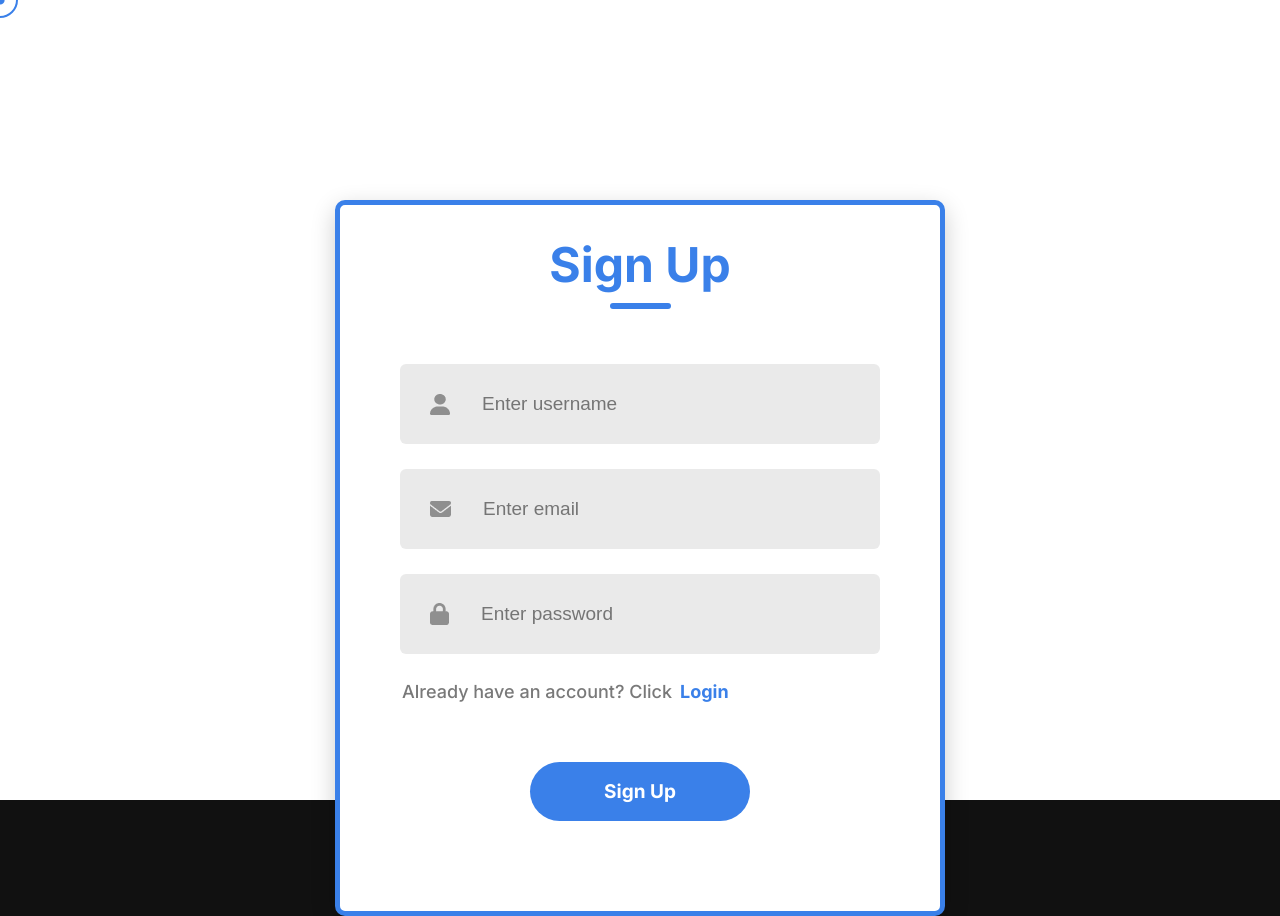
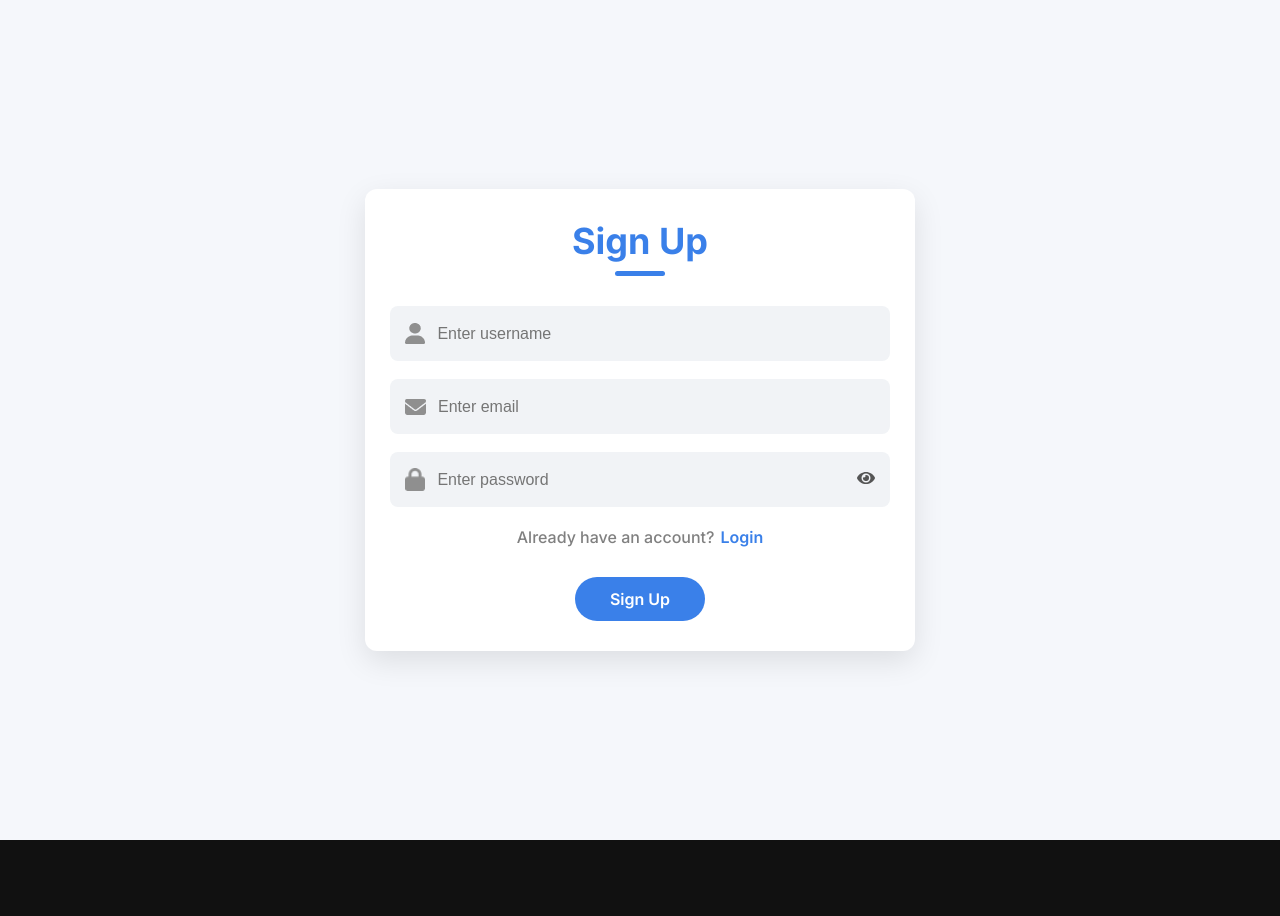
Before and after one commit to prakarti29prabhakar2005/coinpulse, a React (Vite) app in the folder frontend/: page /register in a window 1280 px wide. After the commit the page ends 840 px from the top, so only its background shows below. Built offline with nearby package versions, Linux system fonts and the light colour scheme.

Commit message:
Cursor animation removed

```diff
--- a/frontend/package.json
+++ b/frontend/package.json
@@ -21,6 +21,7 @@
     "react": "^19.2.0",
     "react-chartjs-2": "^5.3.1",
     "react-dom": "^19.2.0",
+    "react-icons": "^5.6.0",
     "react-router-dom": "^7.13.1",
     "react-toastify": "^11.0.5"
   },
--- a/frontend/src/App.jsx
+++ b/frontend/src/App.jsx
@@ -8,7 +8,6 @@ import Home from "./pages/Home";
 import Watchlist from "./pages/Watchlist.jsx";
 import { ToastContainer } from "react-toastify";
 import "react-toastify/dist/ReactToastify.css";
-import { useEffect } from "react";
 import LoginSignup from "./components/LoginSignup/LoginSignup.jsx";
 
 function App() {
@@ -20,47 +19,8 @@ function App() {
     },
   });
 
-  useEffect(() => {
-    const cursor = document.getElementById("cursor");
-    const cursorPointer = document.getElementById("cursor-pointer");
-    if (!cursor || !cursorPointer) return;
-
-    const onMouseMove = (e) => {
-      cursor.style.left = e.clientX + "px";
-      cursor.style.top = e.clientY + "px";
-      cursorPointer.style.left = e.clientX + "px";
-      cursorPointer.style.top = e.clientY + "px";
-    };
-
-    const onMouseDown = () => {
-      cursor.style.height = "0.5rem";
-      cursor.style.width = "0.5rem";
-      cursorPointer.style.height = "3rem";
-      cursorPointer.style.width = "3rem";
-    };
-
-    const onMouseUp = () => {
-      cursor.style.height = "0.3rem";
-      cursor.style.width = "0.3rem";
-      cursorPointer.style.height = "2rem";
-      cursorPointer.style.width = "2rem";
-    };
-
-    document.body.addEventListener("mousemove", onMouseMove);
-    document.body.addEventListener("mousedown", onMouseDown);
-    document.body.addEventListener("mouseup", onMouseUp);
-
-    return () => {
-      document.body.removeEventListener("mousemove", onMouseMove);
-      document.body.removeEventListener("mousedown", onMouseDown);
-      document.body.removeEventListener("mouseup", onMouseUp);
-    };
-  }, []);
-
   return (
     <div className="App">
-      <div className="cursor" id="cursor" />
-      <div className="cursor-pointer" id="cursor-pointer" />
       <ToastContainer />
       <ThemeProvider theme={theme}>
         <BrowserRouter>
--- a/frontend/src/components/Dashboard/Pagination/index.jsx
+++ b/frontend/src/components/Dashboard/Pagination/index.jsx
@@ -9,7 +9,7 @@ export default function PaginationControlled({ page, handlePageChange }) {
       <Pagination
         sx={{
           "& .MuiPaginationItem-text": {
-            color: "#fff !important",
+            color: "black !important",
             border: "1px solid var(--grey)",
           },
           "& .MuiPaginationItem-text:hover": {
--- a/frontend/src/components/LoginSignup/LoginSignup.jsx
+++ b/frontend/src/components/LoginSignup/LoginSignup.jsx
@@ -4,6 +4,9 @@ import "./styles.css";
 import user_icon from "../../assets/person.png";
 import email_icon from "../../assets/email.png";
 import password_icon from "../../assets/password.png";
+
+import { FaEye, FaEyeSlash } from "react-icons/fa";
+
 import { useNavigate } from "react-router-dom";
 import { toast } from "react-toastify";
 
@@ -14,27 +17,30 @@ const LoginSignup = () => {
   const [name, setName] = React.useState("");
   const [email, setEmail] = React.useState("");
   const [password, setPassword] = React.useState("");
+  const [showPassword, setShowPassword] = React.useState(false);
+
   const navigate = useNavigate();
 
   const resetMessage = () => {
     toast.dismiss();
   };
 
-  const handleSubmit = async (overrideAction) => {
+  const handleSubmit = async () => {
     resetMessage();
-    const currentAction = overrideAction || action;
 
-    if (!email || !password || (currentAction === "Sign Up" && !name)) {
+    if (!email || !password || (action === "Sign Up" && !name)) {
       toast.error("Please fill required fields");
       return;
     }
+
     try {
       const url =
-        currentAction === "Sign Up"
+        action === "Sign Up"
           ? `${API_BASE}/register`
           : `${API_BASE}/login`;
+
       const body =
-        currentAction === "Sign Up"
+        action === "Sign Up"
           ? { name, email, password }
           : { email, password };
 
@@ -47,32 +53,34 @@ const LoginSignup = () => {
       const data = await res.json();
 
       if (!res.ok) {
-        toast.error(data.message || data.error || "An error occurred");
+        toast.error(data.message || data.error || "Error occurred");
         return;
       }
 
-      // success
-      if (currentAction === "Sign Up") {
-        toast.success(data.message || "Registered successfully");
+      if (action === "Sign Up") {
+        toast.success("Registered successfully");
         setName("");
         setEmail("");
         setPassword("");
         setTimeout(() => navigate("/"), 700);
       } else {
-        // Login: store basic user info
-        const user = data.user || null;
+        const user = data.user;
         if (user) {
           localStorage.setItem("user", JSON.stringify(user));
           if (user.watchlist) {
-            localStorage.setItem("watchlist", JSON.stringify(user.watchlist));
+            localStorage.setItem(
+              "watchlist",
+              JSON.stringify(user.watchlist)
+            );
           }
           window.dispatchEvent(new Event("userChanged"));
         }
-        toast.success(data.message || "Login successful");
+
+        toast.success("Login successful");
         setTimeout(() => navigate("/"), 700);
       }
     } catch (err) {
-      toast.error(err.message || "An error occurred");
+      toast.error("Server Error");
     }
   };
 
@@ -83,8 +91,9 @@ const LoginSignup = () => {
           <div className="heading-of-form">{action}</div>
           <div className="underline"></div>
         </div>
+
         <div className="inputs">
-          {action === "Login" ? null : (
+          {action !== "Login" && (
             <div className="input">
               <img src={user_icon} alt="" />
               <input
@@ -95,6 +104,7 @@ const LoginSignup = () => {
               />
             </div>
           )}
+
           <div className="input">
             <img src={email_icon} alt="" />
             <input
@@ -104,27 +114,33 @@ const LoginSignup = () => {
               onChange={(e) => setEmail(e.target.value)}
             />
           </div>
-          <div className="input">
+
+          <div className="input password-input">
             <img src={password_icon} alt="" />
             <input
-              type="password"
+              type={showPassword ? "text" : "password"}
               placeholder="Enter password"
               value={password}
               onChange={(e) => setPassword(e.target.value)}
             />
+
+            <span
+              className="eye-icon"
+              onClick={() => setShowPassword(!showPassword)}
+            >
+              {showPassword ? <FaEyeSlash /> : <FaEye />}
+            </span>
           </div>
         </div>
 
-        {/* toasts are displayed via react-toastify */}
         <div className="direction">
           {action === "Login" ? (
             <>
-              Don't have an account? Click
+              Don't have an account?
               <span
-                className="toggle-link signup"
+                className="toggle-link"
                 onClick={() => {
                   setAction("Sign Up");
-                  resetMessage();
                   setName("");
                   setEmail("");
                   setPassword("");
@@ -135,12 +151,11 @@ const LoginSignup = () => {
             </>
           ) : (
             <>
-              Already have an account? Click
+              Already have an account?
               <span
-                className="toggle-link login"
+                className="toggle-link"
                 onClick={() => {
                   setAction("Login");
-                  resetMessage();
                   setName("");
                   setEmail("");
                   setPassword("");
@@ -153,7 +168,7 @@ const LoginSignup = () => {
         </div>
 
         <div className="submit-container">
-          <div className="submit" onClick={() => handleSubmit()}>
+          <div className="submit" onClick={handleSubmit}>
             {action}
           </div>
         </div>
--- a/frontend/src/components/LoginSignup/styles.css
+++ b/frontend/src/components/LoginSignup/styles.css
@@ -1,135 +1,117 @@
-/* body {
-  background: #3a80e9;
-} */
-
 .wrapper {
-  height: 100vh;
-  width: 100%;
+  min-height: 100vh;
   display: flex;
   justify-content: center;
   align-items: center;
-  background: #fff;
+  background: #f5f7fb;
+  padding: 20px;
 }
 
 .container {
-  display: flex;
-  flex-direction: column;
-  margin: auto;
-  margin-top: 200px;
-  width: 600px;
-  background: #fff;
-  padding-bottom: 30px;
-  border-radius: 10px;
-  box-shadow: 0 8px 25px rgba(0, 0, 0, 0.2);
-  border: 5px solid #3a80e9;
+  width: 100%;
+  max-width: 500px;
+  background: white;
+  border-radius: 12px;
+  padding: 30px 25px;
+  box-shadow: 0 10px 30px rgba(0, 0, 0, 0.1);
 }
 
 .header-of-form {
-  display: flex;
-  flex-direction: column;
-  align-items: center;
-  gap: 9px;
-  width: 100%;
-  margin-top: 30px;
+  text-align: center;
 }
 
 .heading-of-form {
+  font-size: 36px;
+  font-weight: 700;
   color: #3a80e9;
-  font-size: 48px;
-  font-weight: 700;
 }
 
 .underline {
-  width: 61px;
-  height: 6px;
+  width: 50px;
+  height: 5px;
   background: #3a80e9;
-  border-radius: 9px;
+  margin: 8px auto;
+  border-radius: 10px;
 }
 
 .inputs {
-  margin-top: 55px;
+  margin-top: 30px;
   display: flex;
   flex-direction: column;
-  gap: 25px;
+  gap: 18px;
 }
 
 .input {
+  background: #f1f3f6;
+  height: 55px;
+  border-radius: 8px;
   display: flex;
   align-items: center;
-  margin: auto;
-  width: 480px;
-  height: 80px;
-  background: #eaeaea;
-  border-radius: 6px;
+  padding: 0 15px;
+  position: relative;
 }
 
 .input img {
-  margin: 0px 30px;
+  width: 22px;
+  margin-right: 10px;
 }
 
 .input input {
-  height: 50px;
-  width: 400px;
-  background: transparent;
   border: none;
   outline: none;
-  color: #797979;
-  font-size: 19px;
+  background: transparent;
+  width: 100%;
+  font-size: 16px;
+}
+
+.password-input .eye-icon {
+  position: absolute;
+  right: 15px;
+  cursor: pointer;
+  font-size: 18px;
+  color: #555;
+}
+
+.direction {
+  margin-top: 20px;
+  text-align: center;
+  color: gray;
+}
+
+.toggle-link {
+  margin-left: 6px;
+  color: #3a80e9;
+  font-weight: 600;
+  cursor: pointer;
 }
 
 .submit-container {
   display: flex;
-  gap: 30px;
-  margin: 60px auto;
+  justify-content: center;
+  margin-top: 30px;
 }
 
 .submit {
-  display: flex;
-  justify-content: center;
-  align-items: center;
-  width: 220px;
-  height: 59px;
-  color: #fff;
   background: #3a80e9;
-  border-radius: 50px;
-  font-size: 19px;
-  font-weight: 700;
+  color: white;
+  padding: 12px 35px;
+  border-radius: 30px;
+  font-weight: 600;
   cursor: pointer;
+  transition: 0.3s;
 }
 
-.gray {
-  background: #eaeaea;
-  color: #676767;
+.submit:hover {
+  background: #2f6fd1;
 }
 
-.message {
-  padding-left: 62px;
-  margin-top: 27px;
-  color: #c22323;
-  font-size: 16px;
+/* Mobile */
+@media (max-width: 480px) {
+  .heading-of-form {
+    font-size: 28px;
+  }
+
+  .container {
+    padding: 25px 18px;
+  }
 }
-
-.direction {
-  padding-left: 62px;
-  margin-top: 27px;
-  color: #797979;
-  font-size: 18px;
-}
-
-.toggle-link {
-  cursor: pointer;
-  margin-left: 8px;
-  font-weight: 700;
-}
-
-.toggle-link.signup {
-  color: #3a80e9;
-}
-
-.toggle-link.login {
-  color: #3a80e9;
-}
-
-.toggle-link:hover {
-  opacity: 0.9;
-}
--- a/frontend/src/index.css
+++ b/frontend/src/index.css
@@ -78,36 +78,3 @@ a {
   text-decoration: none;
   color: var(--white) !important;
 }
-
-.cursor {
-  position: fixed;
-  transform: translateX(-50%) translateY(-50%);
-  pointer-events: none;
-  background-color: var(--blue);
-  z-index: 10000;
-  border: 2px solid var(--blue);
-  height: 0.3rem;
-  width: 0.3rem;
-  border-radius: 50%;
-  transition: all 200ms ease-out;
-}
-
-.cursor-pointer {
-  position: fixed;
-  transform: translateX(-50%) translateY(-50%);
-  pointer-events: none;
-  background-color: transparent;
-  border-radius: 50%;
-  z-index: 10000;
-  border: 2px solid var(--blue);
-  height: 2rem;
-  width: 2rem;
-  transition: all 400ms ease-out;
-}
-
-@media only screen and (max-width: 600px) {
-  .cursor-pointer,
-  .cursor {
-    display: none;
-  }
-}
```
Also changed, not shown: 2 other files (tests, documents, lock files or other folders).
